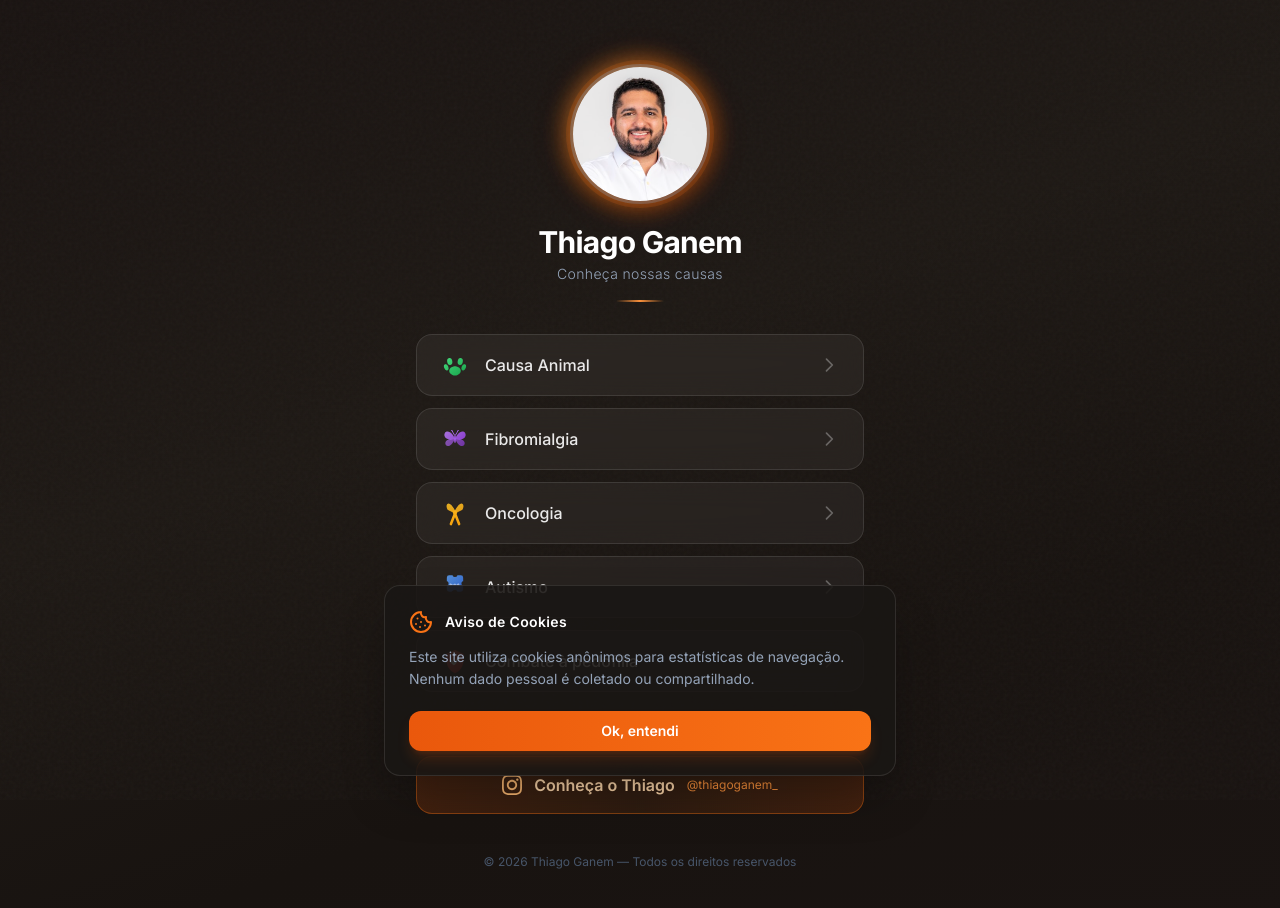
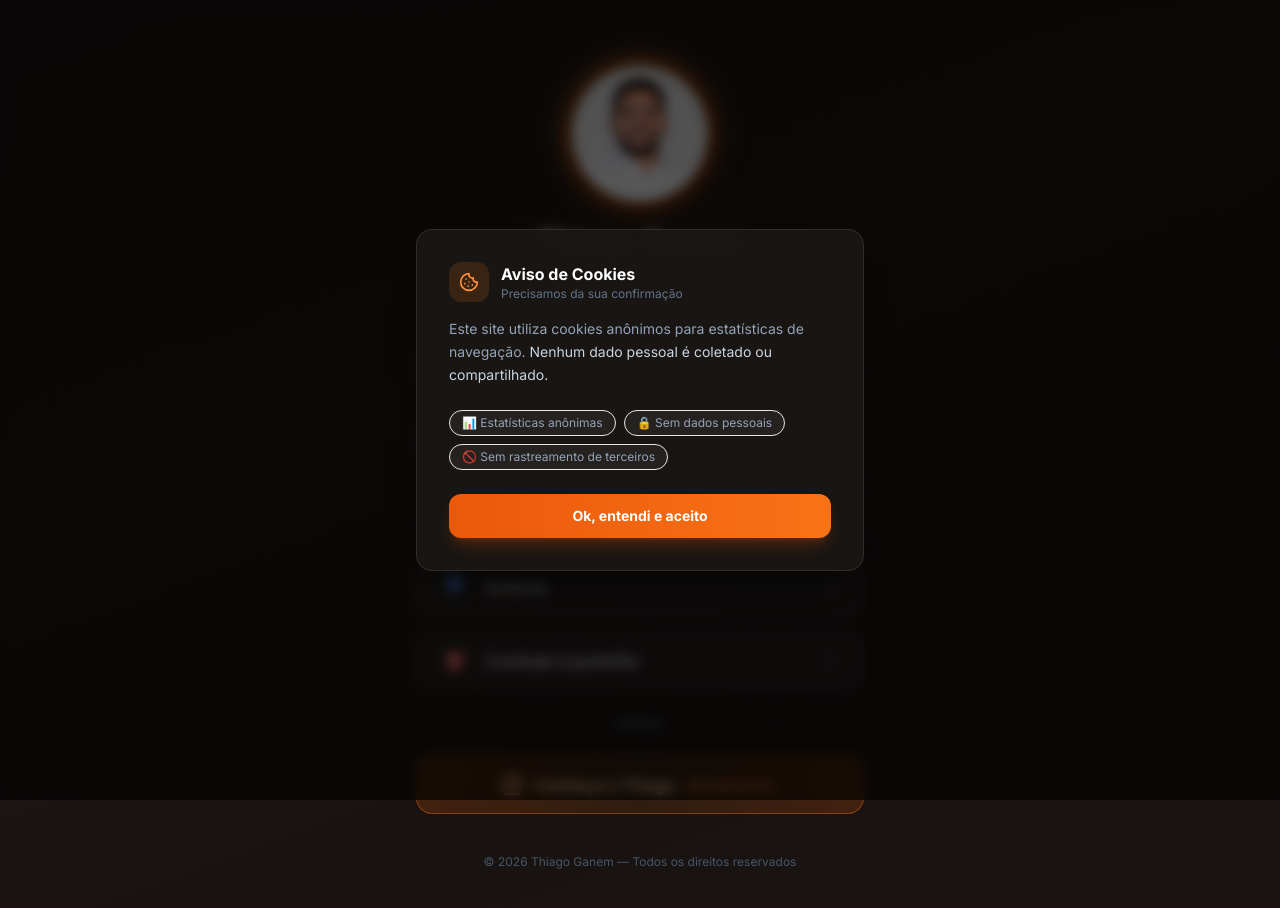
Before and after one commit to thiagoganem/tglinks, a React (Vite) app: page /redes in a window 1280 px wide. Shown: the top 908 px of the page. Built offline with nearby package versions, Linux system fonts and the light colour scheme; no server answers.

Commit message:
feat: consent and tracking

```diff
--- a/src/components/CookieConsent/CookieConsent.tsx
+++ b/src/components/CookieConsent/CookieConsent.tsx
@@ -9,42 +9,62 @@ export function CookieConsent() {
   useEffect(() => {
     const status = getConsentStatus();
     if (status === null) {
-      const timer = setTimeout(() => setVisible(true), 1500);
-      return () => clearTimeout(timer);
+      // Mostra imediatamente — sem delay
+      setVisible(true);
     }
   }, []);
 
+  // Bloqueia scroll enquanto o modal estiver aberto
+  useEffect(() => {
+    if (visible) {
+      document.body.style.overflow = "hidden";
+    } else {
+      document.body.style.overflow = "";
+    }
+    return () => {
+      document.body.style.overflow = "";
+    };
+  }, [visible]);
+
   function handleOk() {
     grantConsent();
-    // Registra o page view que foi perdido antes do consent
     trackPageView();
     setExiting(true);
-    setTimeout(() => setVisible(false), 300);
+    setTimeout(() => setVisible(false), 350);
   }
 
   if (!visible) return null;
 
   return (
+    /* Overlay bloqueante — cobre toda a tela, impede cliques no fundo */
     <div
-      className={`fixed bottom-0 left-0 right-0 z-50 p-4 sm:p-6 transition-all duration-300 ease-out ${
-        exiting
-          ? "translate-y-full opacity-0"
-          : "translate-y-0 opacity-100 animate-consent-in"
+      className={`fixed inset-0 z-[999] flex items-end sm:items-center justify-center p-4 sm:p-6 transition-all duration-350 ${
+        exiting ? "opacity-0" : "opacity-100"
       }`}
+      style={{ backdropFilter: "blur(6px)", backgroundColor: "rgba(0,0,0,0.65)" }}
+      /* Impede fechar ao clicar fora */
+      onMouseDown={(e) => e.stopPropagation()}
     >
-      <div className="mx-auto max-w-lg rounded-2xl border border-white/10 bg-[#1a1714]/90 backdrop-blur-xl shadow-2xl shadow-black/40 p-5 sm:p-6">
-        <div className="flex items-center gap-3 mb-3">
+      <div
+        className={`w-full max-w-md rounded-2xl border border-white/10 bg-[#1a1714]/95 backdrop-blur-xl shadow-2xl shadow-black/60 p-6 sm:p-8 transition-all duration-350 ${
+          exiting ? "scale-95 opacity-0 translate-y-4" : "scale-100 opacity-100 translate-y-0"
+        }`}
+        style={{ animation: exiting ? undefined : "consentSlideUp 0.35s cubic-bezier(0.34,1.56,0.64,1) both" }}
+      >
+        {/* Icon + Title */}
+        <div className="flex items-center gap-3 mb-4">
+          <div className="w-10 h-10 rounded-xl bg-brand-500/15 flex items-center justify-center shrink-0">
             <svg
               xmlns="http://www.w3.org/2000/svg"
-            width="24"
-            height="24"
+              width="20"
+              height="20"
               viewBox="0 0 24 24"
               fill="none"
               stroke="currentColor"
               strokeWidth="2"
               strokeLinecap="round"
               strokeLinejoin="round"
-            className="text-brand-500 w-6 h-6 shrink-0"
+              className="text-brand-400"
             >
               <path d="M12 2a10 10 0 1 0 10 10 4 4 0 0 1-5-5 4 4 0 0 1-5-5" />
               <path d="M8.5 8.5v.01" />
@@ -53,23 +73,47 @@ export function CookieConsent() {
               <path d="M11 17v.01" />
               <path d="M7 14v.01" />
             </svg>
-          <h3 className="text-sm font-semibold text-white tracking-wide">
-            Aviso de Cookies
-          </h3>
+          </div>
+          <div>
+            <h3 className="text-base font-bold text-white">Aviso de Cookies</h3>
+            <p className="text-xs text-slate-500">Precisamos da sua confirmação</p>
+          </div>
         </div>
 
-        <p className="text-sm text-slate-400 leading-relaxed mb-5">
-          Este site utiliza cookies anônimos para estatísticas de navegação.
-          Nenhum dado pessoal é coletado ou compartilhado.
+        {/* Body */}
+        <p className="text-sm text-slate-400 leading-relaxed mb-6">
+          Este site utiliza cookies anônimos para estatísticas de navegação.{" "}
+          <span className="text-slate-300">Nenhum dado pessoal é coletado ou compartilhado.</span>
         </p>
 
+        {/* Pill de detalhes */}
+        <div className="flex flex-wrap gap-2 mb-6">
+          {["📊 Estatísticas anônimas", "🔒 Sem dados pessoais", "🚫 Sem rastreamento de terceiros"].map((item) => (
+            <span
+              key={item}
+              className="text-xs text-slate-400 bg-white/5 border border-white/8 rounded-full px-3 py-1"
+            >
+              {item}
+            </span>
+          ))}
+        </div>
+
+        {/* CTA único — sem opção de recusar */}
         <button
+          id="cookie-consent-accept"
           onClick={handleOk}
-          className="w-full rounded-xl bg-gradient-to-r from-brand-600 to-brand-500 px-5 py-2.5 text-sm font-semibold text-white shadow-lg shadow-brand-600/20 transition-all duration-200 hover:shadow-brand-500/30 hover:brightness-110 active:scale-[0.97]"
+          className="w-full rounded-xl bg-gradient-to-r from-brand-600 to-brand-500 px-5 py-3 text-sm font-bold text-white shadow-lg shadow-brand-600/25 transition-all duration-200 hover:shadow-brand-500/40 hover:brightness-110 active:scale-[0.97]"
         >
-          Ok, entendi
+          Ok, entendi e aceito
         </button>
       </div>
+
+      <style>{`
+        @keyframes consentSlideUp {
+          from { opacity: 0; transform: translateY(24px) scale(0.96); }
+          to   { opacity: 1; transform: translateY(0)    scale(1);    }
+        }
+      `}</style>
     </div>
   );
 }
--- a/src/services/tracking.ts
+++ b/src/services/tracking.ts
@@ -6,12 +6,24 @@ import { hasConsent } from "./consent";
 
 interface GeoData {
   city: string;
-  region: string;
-  regionName: string;
+  region: string;        // código do estado (ex: "PB")
+  regionName: string;    // nome completo do estado (ex: "Paraíba")
   country: string;
   countryCode: string;
   lat: number;
   lon: number;
+}
+
+// Formato retornado pela ipwho.is
+interface IpWhoResponse {
+  success: boolean;
+  city: string;
+  region: string;         // nome completo do estado
+  region_code: string;    // código do estado
+  country: string;
+  country_code: string;
+  latitude: number;
+  longitude: number;
 }
 
 // ── Session ID (único por aba/sessão) ──────────────────
@@ -37,12 +49,23 @@ async function getGeoData(): Promise<GeoData | null> {
   }
 
   try {
-    const response = await fetch(
-      "http://ip-api.com/json/?fields=city,region,regionName,country,countryCode,lat,lon"
-    );
+    // ipwho.is: gratuito, sem limite diário, usa HTTPS (necessário em sites HTTPS)
+    const response = await fetch("https://ipwho.is/");
     if (!response.ok) return null;
 
-    const data: GeoData = await response.json();
+    const raw: IpWhoResponse = await response.json();
+    if (!raw.success) return null;
+
+    const data: GeoData = {
+      city: raw.city,
+      region: raw.region_code,    // código (ex: "PB")
+      regionName: raw.region,     // nome (ex: "Paraíba")
+      country: raw.country,
+      countryCode: raw.country_code,
+      lat: raw.latitude,
+      lon: raw.longitude,
+    };
+
     geoCache = data;
     sessionStorage.setItem("tglinks_geo", JSON.stringify(data));
     return data;
```
Lines whose indentation alone changed are shown as unchanged.
